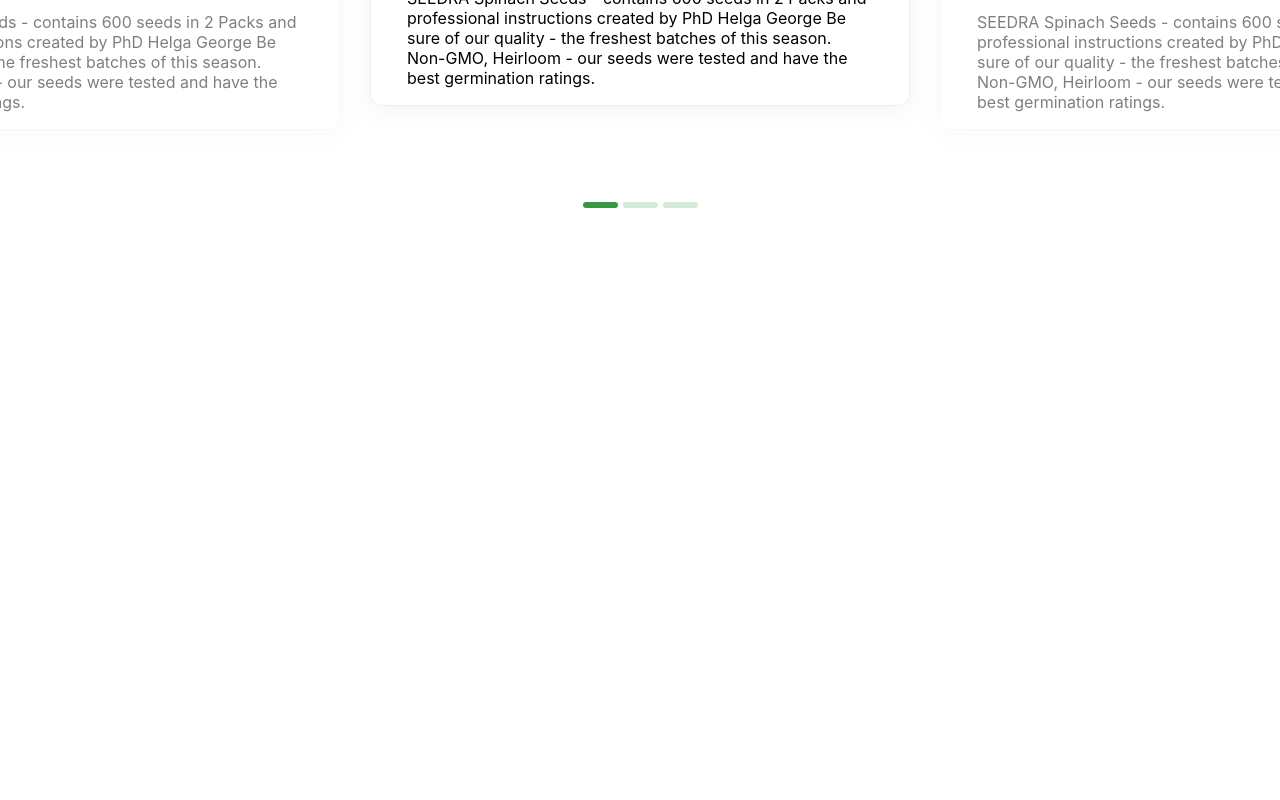
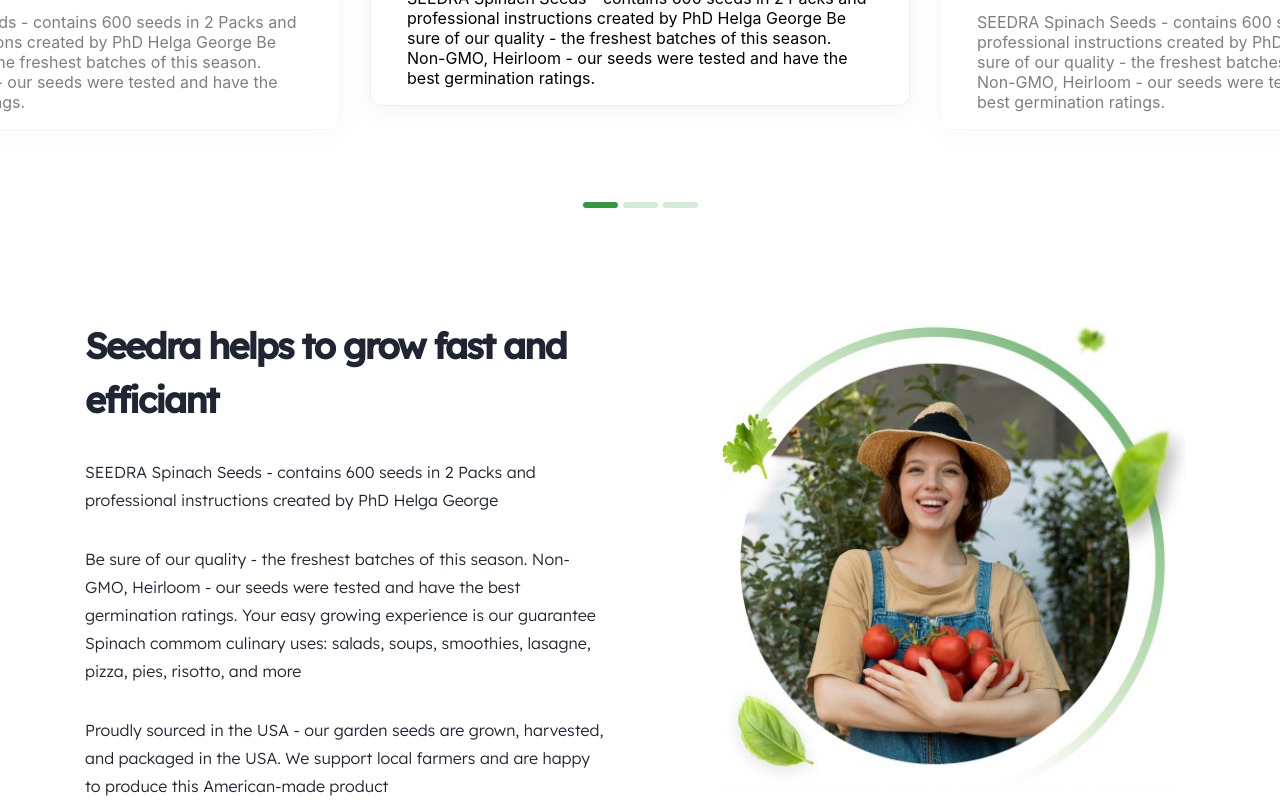
Before and after one commit to IvanVideo/Seedra, a React (Create React App) app: page / in a window 1280 px wide. Shown: the part 3514-4314 px from the top of the page. Before the commit the page ends 3722 px from the top, so only its background shows below. Built offline with nearby package versions, Linux system fonts and the light colour scheme.

Commit message:
build: добавил блок рекомендация

```diff
--- a/src/components/App/App.js
+++ b/src/components/App/App.js
@@ -6,6 +6,7 @@
 import Products from '../Products/Products';
 import Blog from '../Blog/Blog';
 import Slider from '../Slider/Slider';
+import Recommendations from '../Recommendations/Recommendations';
 
 function App() {
   return (
@@ -16,6 +17,7 @@
       <Products />
       <Blog />
       <Slider />
+      <Recommendations />
     </div>
   );
 }
--- /dev/null
+++ b/src/components/Recommendations/Recommendations.css
@@ -0,0 +1,37 @@
+.recommendations__conteiner {
+    position: relative;
+    width: 1110px;
+    margin: 0 auto;
+    display: flex;
+    justify-content: space-between;
+    align-items: center;
+}
+
+.recommendations__title {
+    margin: 111px 0 0;
+    width: 500px;
+    font-weight: 600;
+    font-family: "Lexand";
+    font-size: 36px;
+    line-height: 54px;
+    letter-spacing: -0.05em;
+    color: #1F2533;
+}
+
+.recommendations__text {
+    margin: 31px 0 0;
+    width: 521px;
+    font-family: "Lexand";
+    font-weight: 300;
+    font-size: 16px;
+    line-height: 28px;
+    color: #1F2533;
+}
+
+.recommendations__img {
+    position: absolute;
+    width: 466px;
+    height: 465px;
+    bottom: 10px;
+    right: 10px;
+}
--- /dev/null
+++ b/src/components/Recommendations/Recommendations.js
@@ -0,0 +1,22 @@
+import './Recommendations.css';
+import apple from '../../img/apple.png';
+
+function Recommendations() {
+    return (
+        <section className='recommendations'>
+            <div className='recommendations__conteiner'>
+                <div>
+                    <p className='recommendations__title'>Seedra helps to grow fast and efficiant</p>
+                    <p className='recommendations__text'>SEEDRA Spinach Seeds - contains 600 seeds in 2 Packs and professional instructions created by PhD Helga George</p>
+                    <p className='recommendations__text'>Be sure of our quality - the freshest batches of this season. Non-GMO, Heirloom - our seeds were tested and have the best germination ratings.
+                        Your easy growing experience is our guarantee
+                        Spinach commom culinary uses: salads, soups, smoothies, lasagne, pizza, pies, risotto, and more</p>
+                    <p className='recommendations__text'>Proudly sourced in the USA - our garden seeds are grown, harvested, and packaged in the USA. We support local farmers and are happy to produce this American-made product</p>
+                </div>
+                <img className='recommendations__img' src={apple} />
+            </div>
+        </section>
+    );
+}
+
+export default Recommendations;
```
Also changed, not shown: src/img/apple.png (added).
